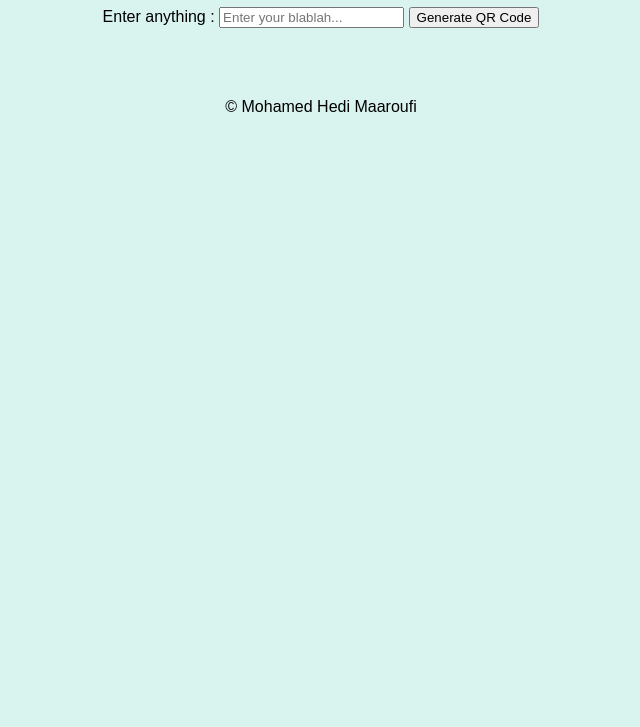
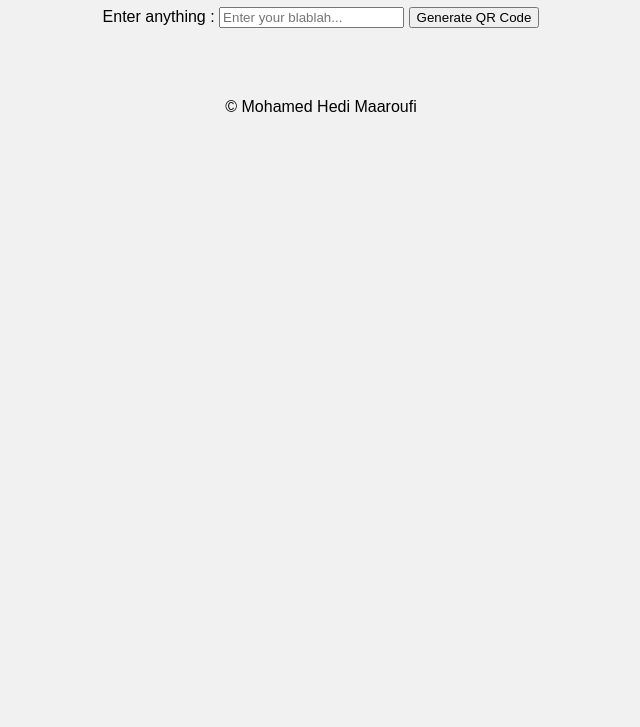
Before and after one commit to medhedimaaroufi/QR-Maker, a plain HTML site: page index.html in a window 1280 px wide. Shown: the part 73-800 px from the top of the page, without its empty margins (319-959 px from the left). Drawn offline with Linux system fonts and the light colour scheme.

Commit message:
Update style.css

```diff
--- a/style.css
+++ b/style.css
@@ -2,7 +2,7 @@ body {
     font-family: Arial, sans-serif;
     text-align: center;
     margin: 20px;
-    background-color: #d1f1ecd1;
+    background-color: #F1F1F1;
 }
 
 #qr-code {
```
